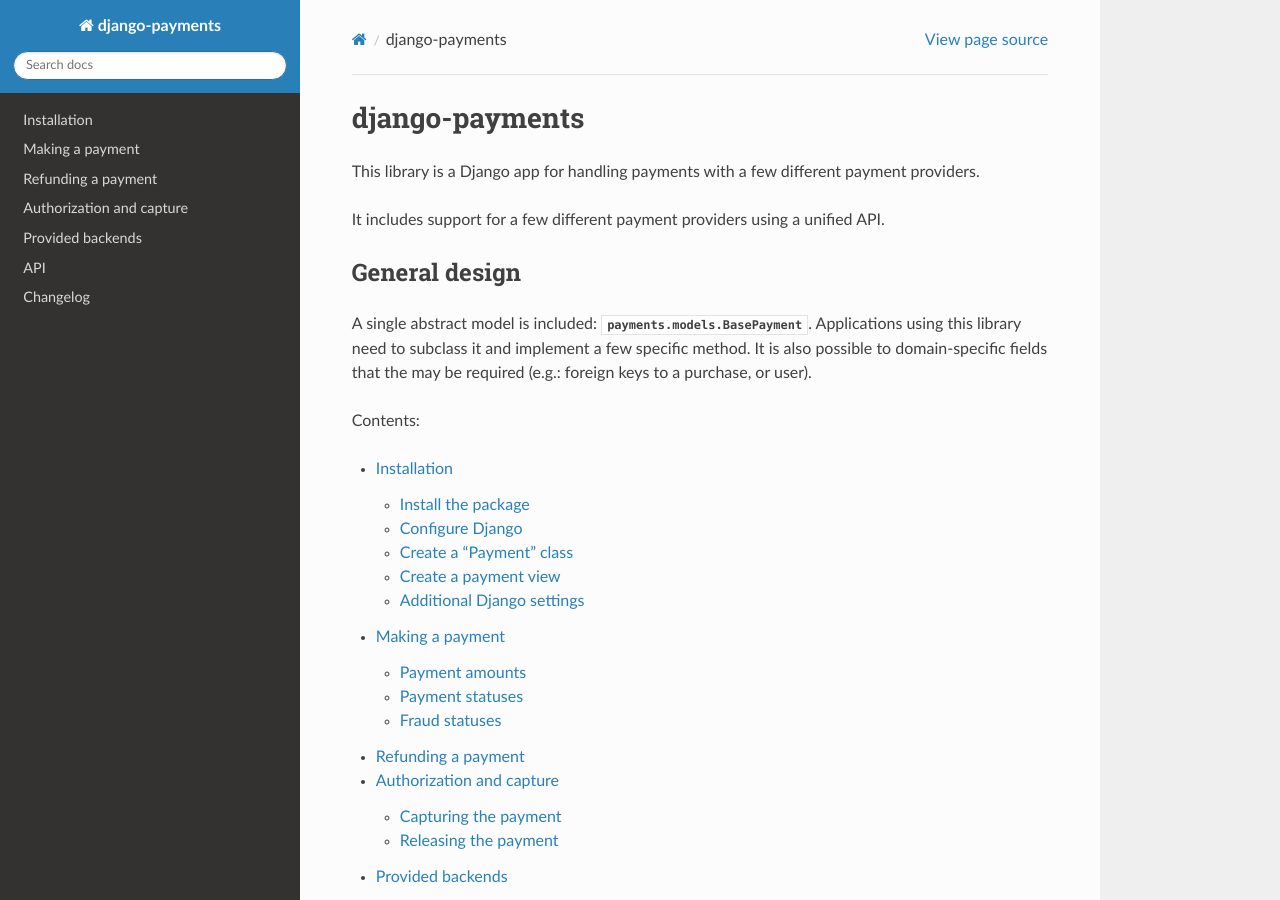
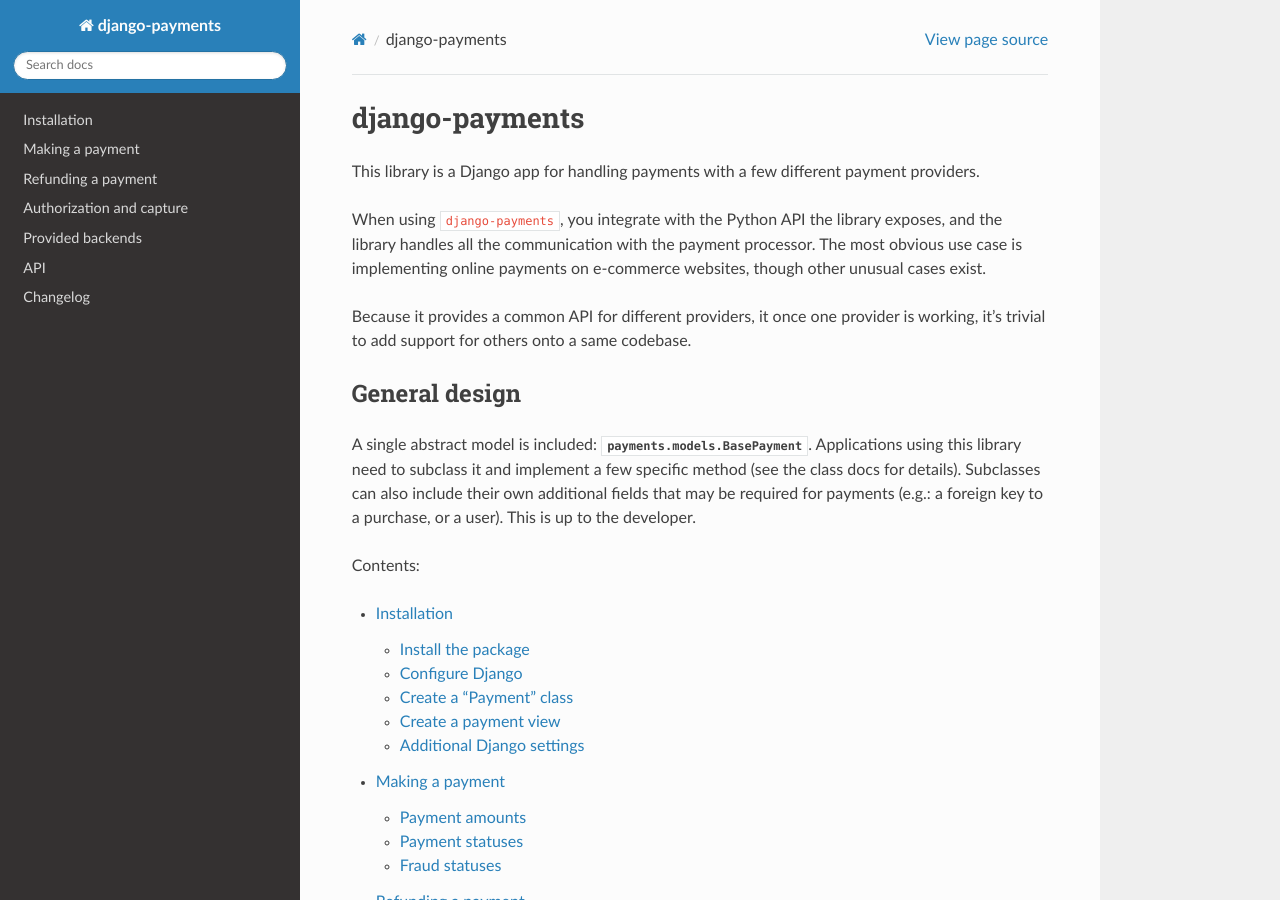
Before and after one commit to jazzband/django-payments, a Sphinx documentation site: the page built from docs/index.rst, in a window 1280 px wide and 900 px high. Built offline with Sphinx 7.4.7 and the Read the Docs theme 2.0.0, drawn with Linux system fonts in a browser that asks for light colours; the version number could not be read and is left out.

Commit message:
Improve introduction docs

```diff
--- a/docs/index.rst
+++ b/docs/index.rst
@@ -4,15 +4,22 @@
 This library is a Django app for handling payments with a few different payment
 providers.
 
-It includes support for a few different payment providers using a unified API.
+When using ``django-payments``, you integrate with the Python API the library
+exposes, and the library handles all the communication with the payment
+processor. The most obvious use case is implementing online payments on
+e-commerce websites, though other unusual cases exist.
+
+Because it provides a common API for different providers, it once one provider
+is working, it's trivial to add support for others onto a same codebase.
 
 General design
 --------------
 
 A single abstract model is included: :class:`payments.models.BasePayment`.
 Applications using this library need to subclass it and implement a few specific
-method. It is also possible to domain-specific fields that the may be required
-(e.g.: foreign keys to a purchase, or user).
+method (see the class docs for details). Subclasses can also include their own
+additional fields that may be required for payments (e.g.: a foreign key to a
+purchase, or a user). This is up to the developer.
 
 Contents:
 
```
